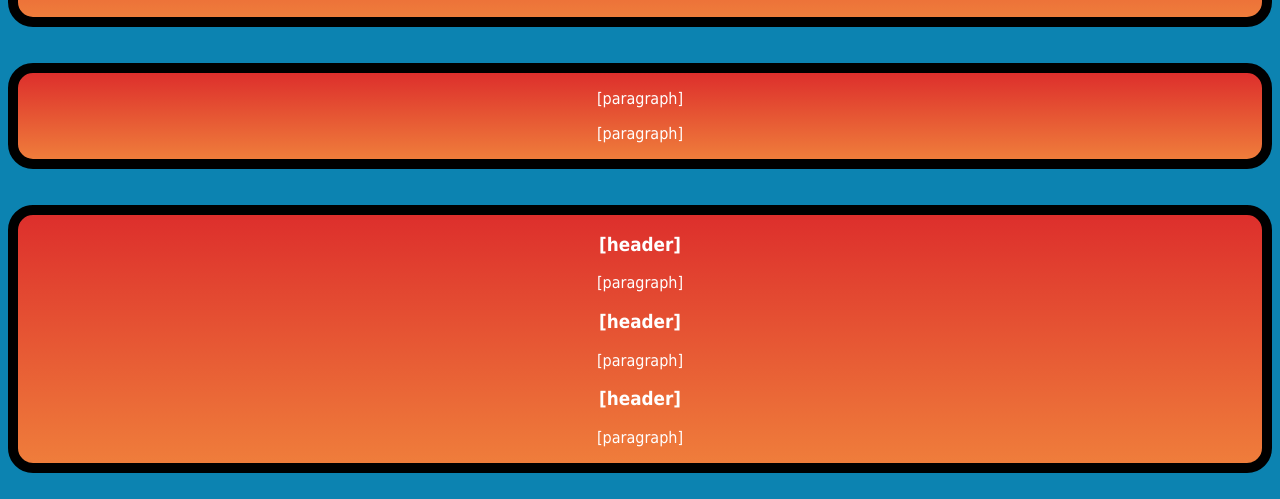
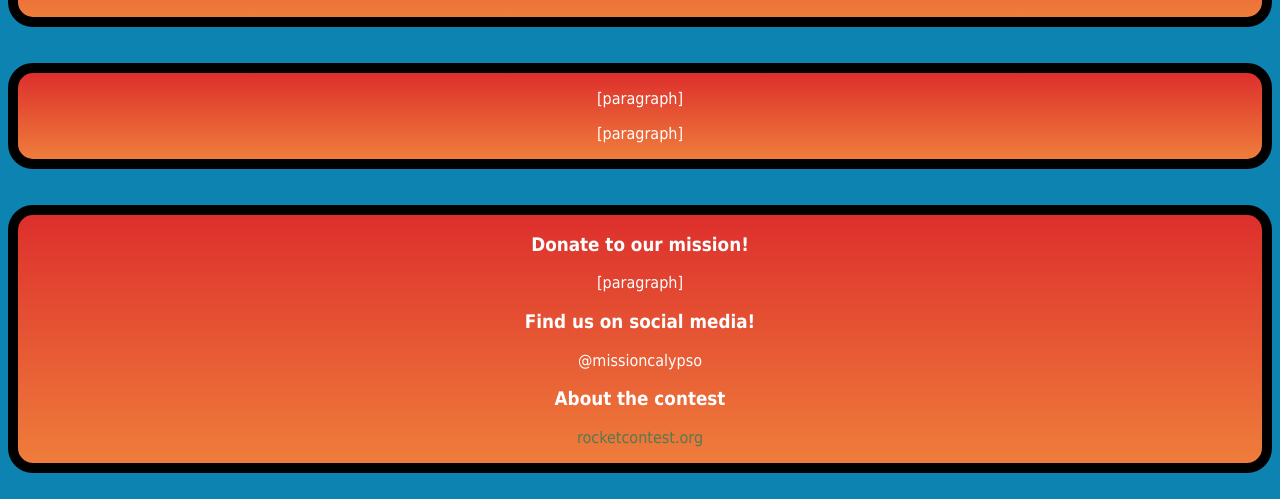
Before and after one commit to missioncalypso/missioncalypso, a plain HTML site: page index.html in a window 1280 px wide. Shown: the part 301-800 px from the top of the page. Drawn offline with Linux system fonts and the light colour scheme.

Commit message:
Update index.html

```diff
--- a/index.html
+++ b/index.html
@@ -36,12 +36,12 @@
 	  </div>
 	  <br/><br/>
 	  <div id="infobox">
-	    <h3>[header]</h3>
+	    <h3>Donate to our mission!</h3>
 	      <p>[paragraph]</p>
-	    <h3>[header]</h3>
-	      <p>[paragraph]</p>
-	    <h3>[header]</h3>
-	      <p>[paragraph]</p>
+	    <h3>Find us on social media!</h3>
+	      <p>@missioncalypso</p>
+	    <h3>About the contest</h3>
+		  <p><a href="http://rocketcontest.org">rocketcontest.org</a></p>
 	  </div>
 	  <br />
     </body>
```
